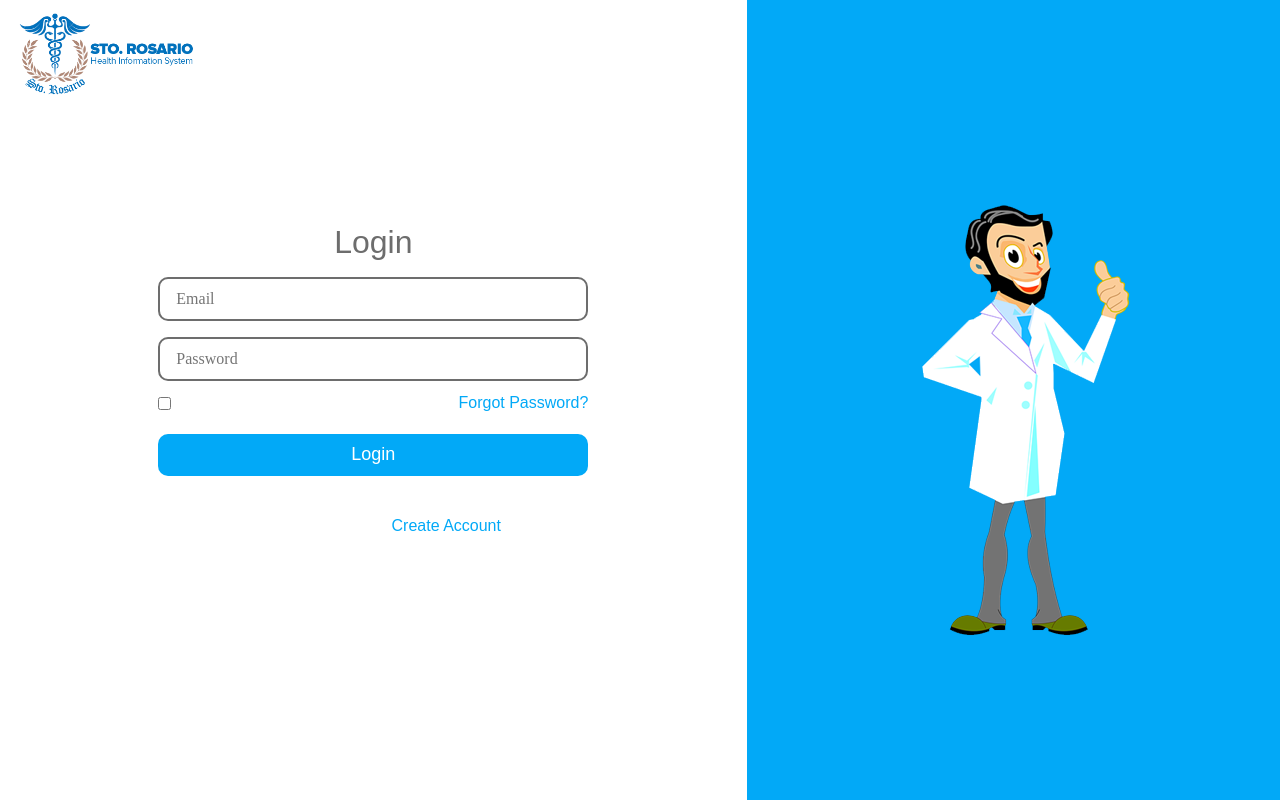
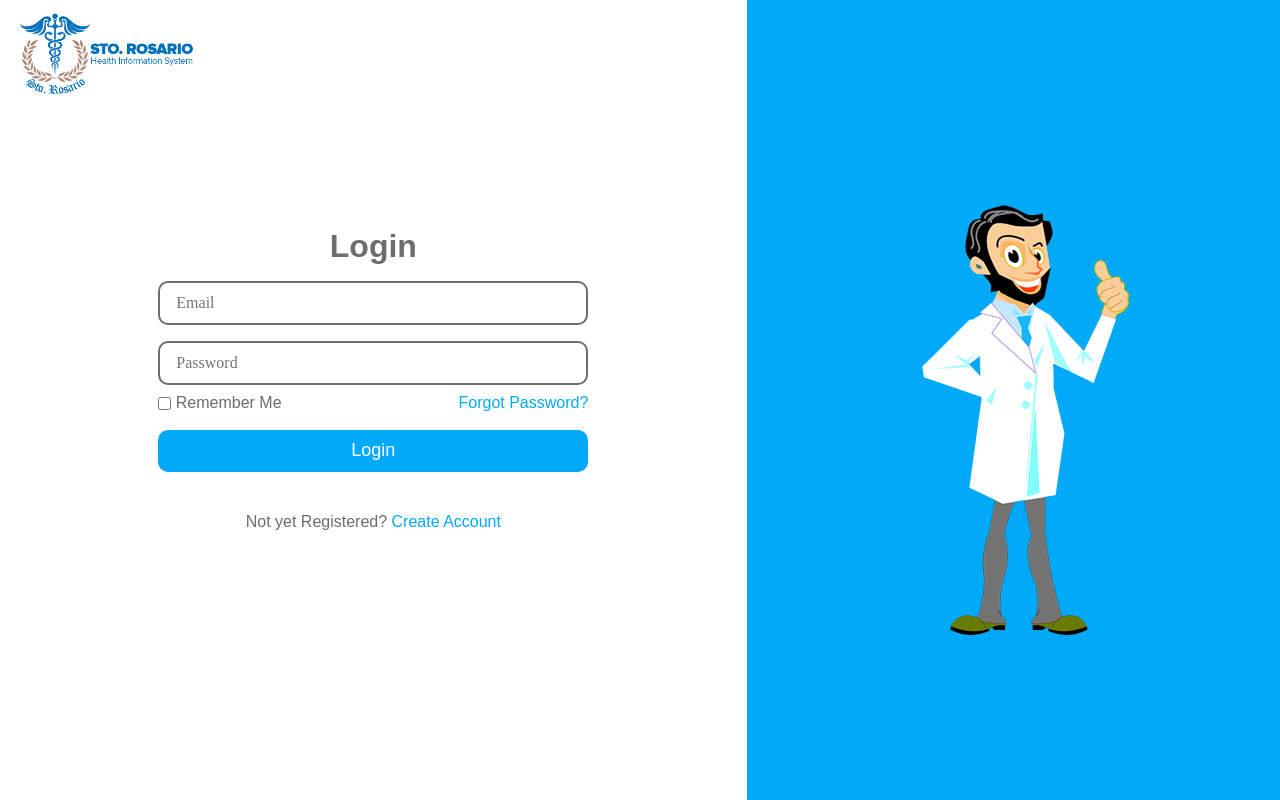
Before and after one commit to DevSelwynJay/capstone-project, a PHP site: page / in a window 1280 px wide. Run offline with PHP 8.4, Linux system fonts and the light colour scheme; some libraries are stand-ins or nearby versions.

Commit message:
few tweaks log in page

```diff
--- a/css/main.css
+++ b/css/main.css
@@ -29,6 +29,7 @@ body {
   line-height: 1.3;
   font-family:'Poppins', sans-serif;
   color:white;
+  height: 100%;
 }
 
 .col-1,
--- a/index.php
+++ b/index.php
@@ -53,7 +53,7 @@ if(isset($_SESSION['email'])){
               <div class="form-wrapper">
                 <div class="row">
                   <div class="col-sm-12">
-                    <h1 class="text-center">Login</h1>
+                    <h1 class="text-center" style="font-weight:700">Login</h1>
                   </div>
                   <div class="col-sm-12">
                     <input id="dialog-root" type="text" placeholder="Email" />
@@ -63,8 +63,8 @@ if(isset($_SESSION['email'])){
                   </div>
 
                   <div class="flex margin-top-1">
-                    <div class="col-sm-6 v-center">
-                      <input type="checkbox" name="rememberMe" id="remember-me" />&nbsp;<label for="remember-me"
+                    <div class="col-sm-6 d-flex align-items-center">
+                      <input type="checkbox" name="rememberMe" id="remember-me" />&nbsp;<label style="color:#6d6d6d; margin:0" for="remember-me"
                         >Remember Me</label
                       >
                     </div>
@@ -80,7 +80,7 @@ if(isset($_SESSION['email'])){
 
                     </div>
                   <div class="col-sm-12 margin-top-3">
-                    <p class="text-center">
+                    <p class="text-center" style="color:#6d6d6d;">
                       Not yet Registered?&nbsp;<span
                         ><a href="#">Create Account</a></span>
                     </p>
```
